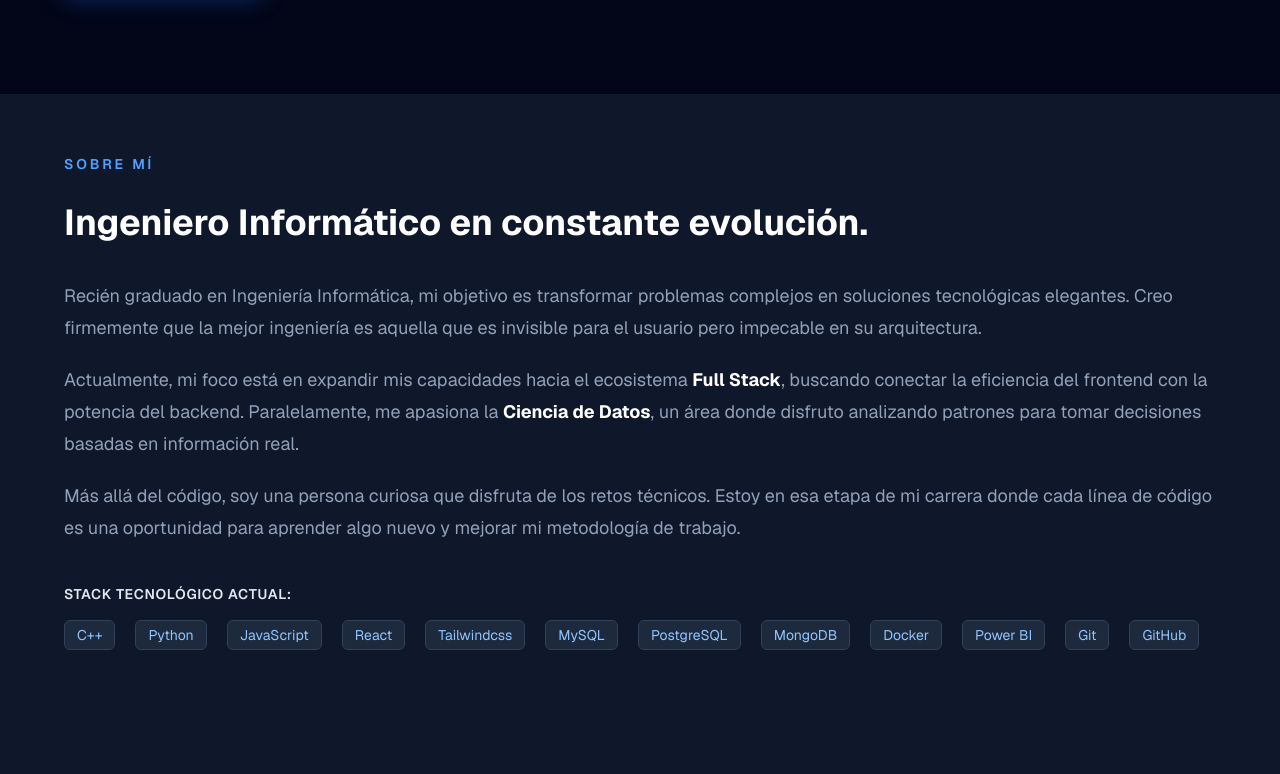
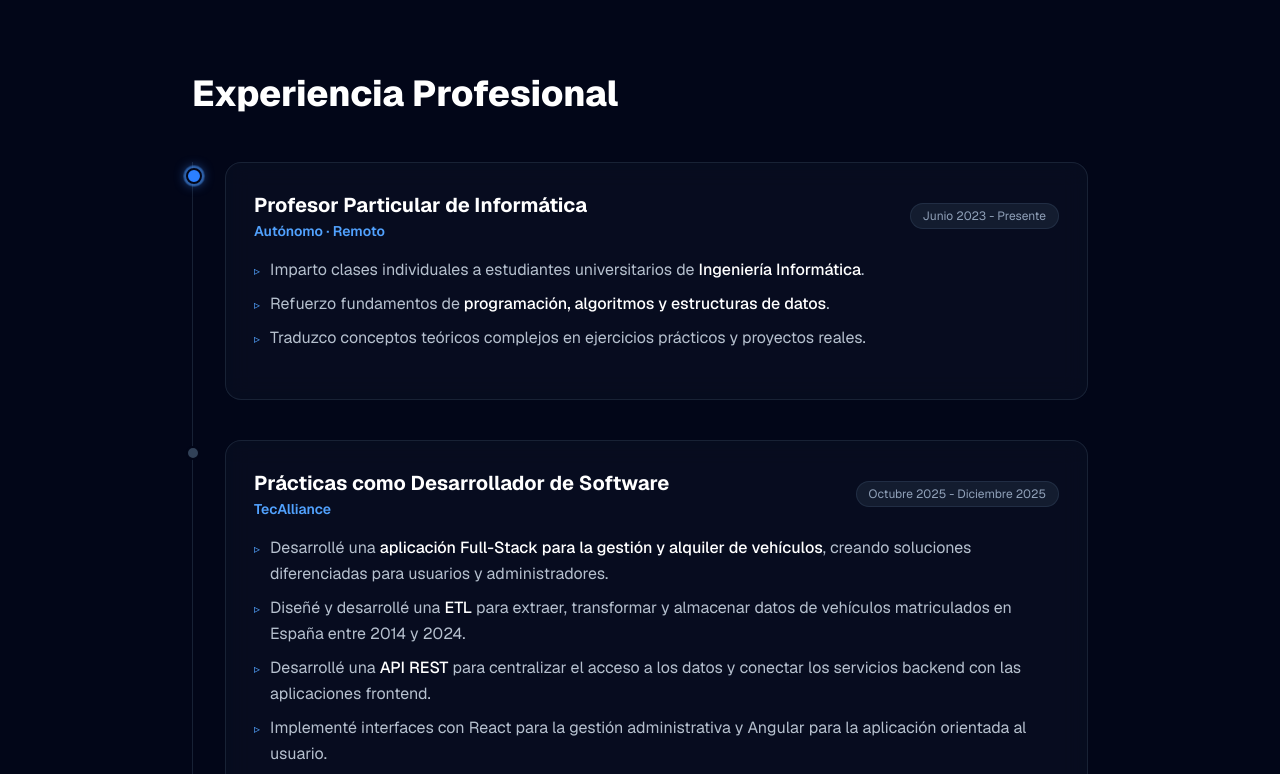
Before and after one commit to Rodriramos/Portfolio-Website, a React (Vite) app: page / in a window 1280 px wide. Shown: the part 706-1480 px from the top of the page. Built offline with nearby package versions, Linux system fonts and the light colour scheme.

Commit message:
Refactor About component to Experience: add professional experience details and update Navbar link label from "Sobre mí" to "Experiencia".

```diff
--- a/src/components/About.jsx
+++ b/src/components/About.jsx
@@ -1,53 +1,100 @@
 import React from 'react';
 
-const About = () => {
+const Experience = () => {
+  const experiences = [
+    {
+      role: 'Profesor Particular de Informática',
+      company: 'Autónomo · Remoto',
+      period: 'Junio 2023 - Presente',
+      current: true,
+      description: [
+        'Imparto clases individuales a estudiantes universitarios de **Ingeniería Informática**.',
+        'Refuerzo fundamentos de **programación, algoritmos y estructuras de datos**.',
+        'Traduzco conceptos teóricos complejos en ejercicios prácticos y proyectos reales.'
+      ]
+    },
+    {
+      role: 'Prácticas como Desarrollador de Software',
+      company: 'TecAlliance',
+      period: 'Octubre 2025 - Diciembre 2025',
+      current: false,
+      description: [
+        'Desarrollé una **aplicación Full-Stack para la gestión y alquiler de vehículos**, creando soluciones diferenciadas para usuarios y administradores.',
+        'Diseñé y desarrollé una **ETL** para extraer, transformar y almacenar datos de vehículos matriculados en España entre 2014 y 2024.',
+        'Desarrollé una **API REST** para centralizar el acceso a los datos y conectar los servicios backend con las aplicaciones frontend.',
+        'Implementé interfaces con React para la gestión administrativa y Angular para la aplicación orientada al usuario.'
+      ]
+    }
+  ];
+
   return (
-    <section id="about" className="mx-auto px-4 sm:px-6 py-10 sm:py-15 text-slate-200 bg-slate-900">
-      <div className="max-w-6xl mx-auto">
+    <section id="experience" className="relative overflow-hidden px-4 sm:px-6 pt-10 sm:pt-16 pb-20 sm:pb-28 bg-slate-950 text-slate-200">
+      {/* Fondo sutil */}
+      <div className="absolute inset-0 -z-10">
+        <div className="absolute inset-0 bg-[radial-gradient(ellipse_70%_60%_at_50%_0%,rgba(99,102,241,0.08),rgba(255,255,255,0))]" />
+        <div className="absolute top-0 -left-32 w-96 h-96 bg-blue-600/10 rounded-full blur-[130px]" />
+        <div className="absolute bottom-0 -right-32 w-96 h-96 bg-indigo-600/10 rounded-full blur-[130px]" />
+      </div>
 
-        {/* Etiqueta */}
-        <p className="text-sm font-semibold uppercase tracking-[0.2em] text-blue-400 mb-4 sm:mb-6">
-          Sobre mí
-        </p>
+      <div className="max-w-4xl mx-auto">
 
-        {/* Título */}
-        <h2 className="mb-6 sm:mb-8 text-2xl sm:text-3xl md:text-4xl font-bold text-white leading-snug">
-          Ingeniero Informático en constante evolución.
-        </h2>
-
-        {/* Contenido */}
-        <div className="space-y-5 text-base sm:text-lg leading-7 sm:leading-8 text-slate-400">
-          <p>
-            Recién graduado en Ingeniería Informática, mi objetivo es transformar problemas complejos en soluciones tecnológicas elegantes.
-            Creo firmemente que la mejor ingeniería es aquella que es invisible para el usuario pero impecable en su arquitectura.
-          </p>
-          <p>
-            Actualmente, mi foco está en expandir mis capacidades hacia el ecosistema{' '}
-            <strong className="text-white">Full Stack</strong>, buscando conectar la eficiencia del frontend con la potencia del backend.
-            Paralelamente, me apasiona la <strong className="text-white">Ciencia de Datos</strong>,
-            un área donde disfruto analizando patrones para tomar decisiones basadas en información real.
-          </p>
-          <p>
-            Más allá del código, soy una persona curiosa que disfruta de los retos técnicos. Estoy en esa etapa de mi carrera donde
-            cada línea de código es una oportunidad para aprender algo nuevo y mejorar mi metodología de trabajo.
-          </p>
+        {/* Header */}
+        <div className="mb-12">
+          <h2 className="text-3xl sm:text-4xl font-extrabold text-white mt-1">
+            Experiencia Profesional
+          </h2>
         </div>
 
-        {/* Stack tecnológico */}
-        <div className="mt-8 sm:mt-10">
-          <h4 className="text-xs sm:text-sm font-semibold text-slate-200 mb-3 sm:mb-4 uppercase tracking-wider">
-            Stack tecnológico actual:
-          </h4>
-          <div className="flex flex-wrap gap-x-3 gap-y-2 sm:gap-x-5 sm:gap-y-3">
-            {['C++', 'Python', 'JavaScript', 'React', 'Tailwindcss', 'MySQL', 'PostgreSQL', 'MongoDB', 'Docker', 'Power BI', 'Git', 'GitHub'].map((tech) => (
-              <span
-                key={tech}
-                className="px-2.5 py-1 sm:px-3 bg-slate-800 border border-slate-700 rounded-md text-xs sm:text-sm text-blue-300"
-              >
-                {tech}
-              </span>
-            ))}
-          </div>
+        {/* Timeline Container */}
+        <div className="relative pl-6 sm:pl-8 border-l border-slate-800/80 space-y-10">
+
+          {experiences.map((exp, idx) => (
+            <div key={idx} className="relative group">
+
+              {/* Timeline Indicator Dot */}
+              <div className="absolute left-7.75 sm:-left-9.75 top-1.5 flex items-center justify-center">
+                {exp.current ? (
+                  <span className="relative flex h-4 w-4">
+                    <span className="animate-ping absolute inline-flex h-full w-full rounded-full bg-blue-400 opacity-75" />
+                    <span className="relative inline-flex h-4 w-4 rounded-full bg-blue-500 border-2 border-slate-950 shadow-[0_0_12px_rgba(59,130,246,0.8)]" />
+                  </span>
+                ) : (
+                  <span className="h-3.5 w-3.5 rounded-full bg-slate-700 border-2 border-slate-950 group-hover:bg-blue-400 transition-colors" />
+                )}
+              </div>
+
+              {/* Card de Experiencia */}
+              <div className="p-6 sm:p-7 rounded-2xl border border-slate-800/80 bg-slate-900/40 backdrop-blur-md transition-all duration-300 hover:border-slate-700 hover:bg-slate-900/70 hover:shadow-xl hover:shadow-blue-500/5">
+
+                <div className="flex flex-col sm:flex-row sm:items-center sm:justify-between gap-1 mb-4">
+                  <div>
+                    <h3 className="text-lg sm:text-xl font-bold text-white group-hover:text-blue-300 transition-colors">
+                      {exp.role}
+                    </h3>
+                    <p className="text-sm font-semibold text-blue-400 mt-0.5">
+                      {exp.company}
+                    </p>
+                  </div>
+                  <span className="inline-block text-xs font-mono text-slate-400 bg-slate-800/60 border border-slate-700/50 px-3 py-1 rounded-full w-fit">
+                    {exp.period}
+                  </span>
+                </div>
+
+                {/* Bullet Points */}
+                <ul className="space-y-2 mb-5 text-sm sm:text-base text-slate-300/90 leading-relaxed">
+                  {exp.description.map((item, i) => (
+                    <li key={i} className="flex items-start gap-2.5">
+                      <span className="text-blue-400 mt-1.5 text-xs">▹</span>
+                      <span dangerouslySetInnerHTML={{ __html: item.replace(/\*\*(.*?)\*\*/g, '<strong class="text-white font-medium">$1</strong>') }} />
+                    </li>
+                  ))}
+                </ul>
+
+              </div>
+
+            </div>
+          ))}
+
         </div>
 
       </div>
@@ -55,4 +102,4 @@ const About = () => {
   );
 };
 
-export default About;
+export default Experience;
--- a/src/components/Home.jsx
+++ b/src/components/Home.jsx
@@ -4,7 +4,7 @@ const Home = () => {
   return (
     <section
       id="home"
-      className="relative min-h-screen overflow-hidden flex items-center px-4 sm:px-6 pt-28 pb-16 bg-slate-950 text-white selection:bg-blue-500 selection:text-white"
+      className="relative overflow-hidden flex items-center px-4 sm:px-6 pt-28 pb-10 bg-slate-950 text-white selection:bg-blue-500 selection:text-white"
     >
       {/* ---------- Fondo Dinámico y Neón ---------- */}
       <div className="absolute inset-0 -z-10 overflow-hidden">
--- a/src/components/Navbar.jsx
+++ b/src/components/Navbar.jsx
@@ -2,7 +2,7 @@ import { useState, useEffect, useRef, useCallback } from "react";
 
 const LINKS = [
   { id: "home", label: "Inicio" },
-  { id: "about", label: "Sobre mí" },
+  { id: "about", label: "Experiencia" },
   { id: "projects", label: "Proyectos" },
   { id: "contact", label: "Contacto" },
 ];
```
